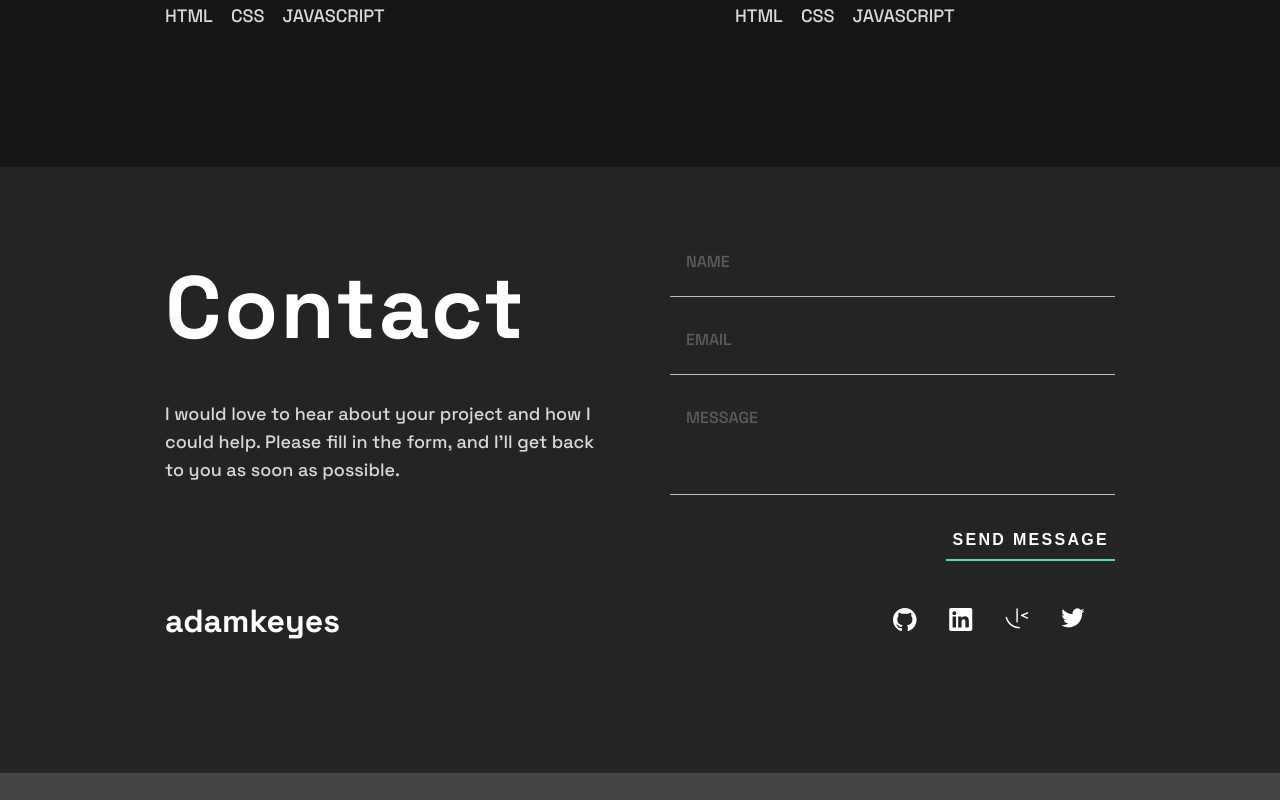
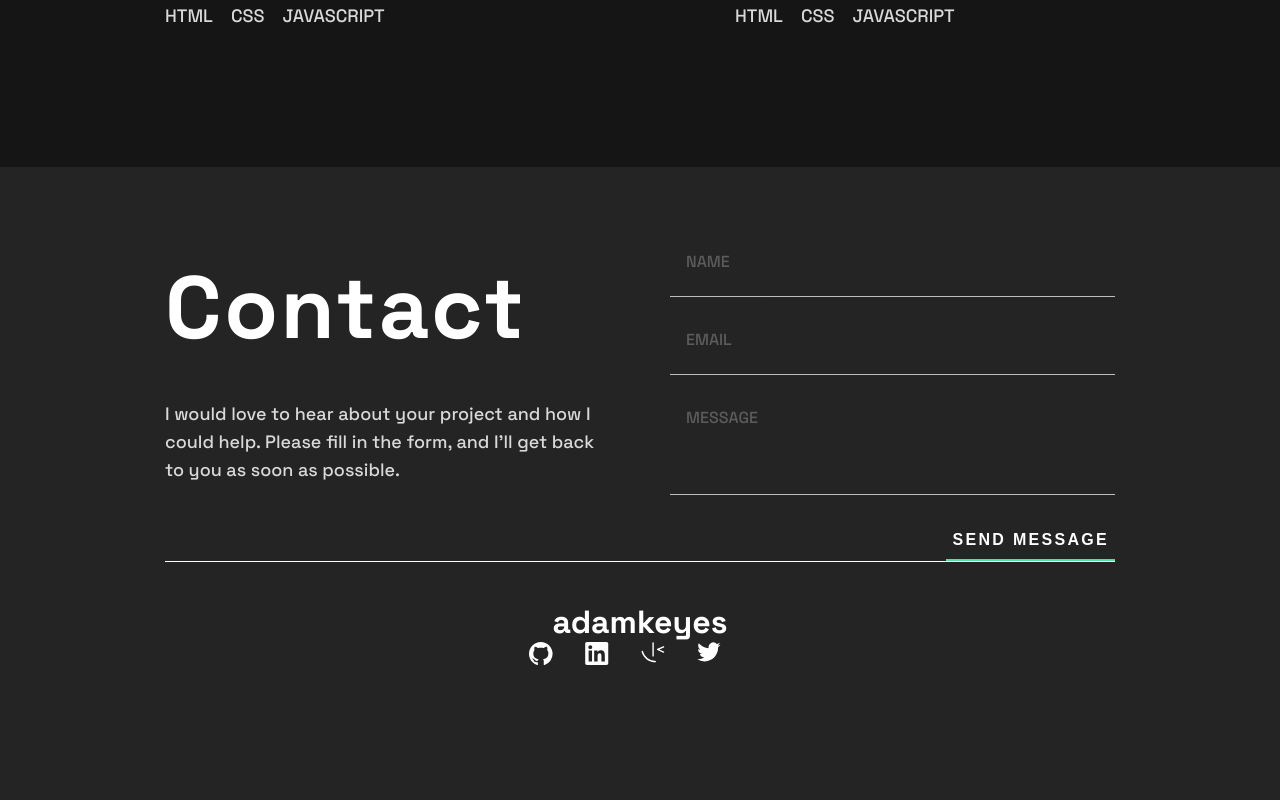
Before and after one commit to jakegodsall/developer-portfolio-frontend, a React (Vite) app: page / in a window 1280 px wide. Shown: the part 2982-3782 px from the top of the page. Before the commit the page ends 3755 px from the top, so only its background shows below. Built offline with nearby package versions, Linux system fonts and the light colour scheme.

Commit message:
added mobile layout to Footer component

```diff
--- a/src/components/Footer/Footer.jsx
+++ b/src/components/Footer/Footer.jsx
@@ -16,7 +16,7 @@
                 </div>
                 <Form />
             </div>
-            <Header />
+            <Header isFooter />
         </div>
     );
 };
--- a/src/components/Footer/Footer.module.scss
+++ b/src/components/Footer/Footer.module.scss
@@ -4,6 +4,10 @@
 
     @media only screen and (max-width: 1000px) {
         padding: 6rem 3rem 4rem;
+    }
+
+    @media only screen and (max-width: 600px) {
+        padding-inline: 1.6rem;
     }
 
     &_topRow {
@@ -13,18 +17,29 @@
         align-items: flex-start;
         justify-content: space-between;
         gap: 5rem;
+        border-bottom: 1px solid #fff;
 
         @media only screen and (max-width: 1000px) {
             flex-direction: column;
             align-items: center;
             text-align: center;
             width: 44.5rem;
-            margin-bottom: 9.2rem;
+            padding-bottom: 9.2rem;
+        }
+
+        @media only screen and (max-width: 600px) {
+            width: 100%;
+            padding-bottom: 8.7rem;
+            margin-bottom: 0;
         }
     }
 
     &_textContent {
         max-width: 44.5rem;
+
+        @media only screen and (max-width: 600px) {
+            max-width: auto;
+        }
     }
 
     &_title {
@@ -32,11 +47,20 @@
         margin: 0;
         margin-bottom: 3.6rem;
         letter-spacing: 0.25rem;
+
+        @media only screen and (max-width: 600px) {
+            font-size: 4rem;
+        }
     }
 
     &_description {
         color: hsla(0, 0%, 85%, 1);
         font-size: 1.8rem;
         line-height: 2.8rem;
+
+        @media only screen and (max-width: 600px) {
+            font-size: 1.6rem;
+            line-height: 2.6rem;
+        }
     }
 }
--- a/src/components/Form/Form.module.scss
+++ b/src/components/Form/Form.module.scss
@@ -6,6 +6,10 @@
     display: flex;
     flex-direction: column;
     gap: 3.2rem;
+
+    @media screen and (max-width: 600px) {
+        width: 100%;
+    }
 
     &_row {
         width: 100%;
@@ -49,6 +53,3 @@
         visibility: visible;
     }
 }
-
-.test {
-}
--- a/src/components/Form/TextAreaInput.module.scss
+++ b/src/components/Form/TextAreaInput.module.scss
@@ -3,6 +3,7 @@
 
 .textAreaInput {
     width: 100%;
+
     &_input {
         font-family: inherit;
         font-size: 1.6rem;
--- a/src/components/Header/Header.jsx
+++ b/src/components/Header/Header.jsx
@@ -5,9 +5,11 @@
 import LinkedIn from '../../assets/images/icon-linkedin.svg';
 import Twitter from '../../assets/images/icon-twitter.svg';
 
-const Header = () => {
+const Header = ({ isFooter }) => {
+    const headerClasses = isFooter ? `${styles.header} ${styles.header___footer}` : styles.header;
+
     return (
-        <div className={styles.header}>
+        <div className={headerClasses}>
             <p className={styles.header_name}>adamkeyes</p>
             <div className={styles.header_socials}>
                 {[GitHub, LinkedIn, FrontendMentor, Twitter].map((el, key) => {
--- a/src/components/Header/Header.module.scss
+++ b/src/components/Header/Header.module.scss
@@ -9,6 +9,10 @@
     @media only screen and (max-width: 1000px) {
         padding: 2.9rem 0;
         padding-left: 3.2rem;
+    }
+
+    @media only screen and (max-width: 600px) {
+        width: 100%;
     }
 
     &_name {
@@ -26,4 +30,8 @@
     &_socialItem {
         width: 2.4rem;
     }
+
+    &___footer {
+        flex-direction: column;
+    }
 }
--- a/src/components/Projects/ProjectList/ProjectList.module.scss
+++ b/src/components/Projects/ProjectList/ProjectList.module.scss
@@ -12,7 +12,8 @@
         justify-content: space-between;
         margin-bottom: 8rem;
 
-        @media only screen and (max-width: 1000px) {
+        @media only screen and (max-width: 600px) {
+            margin-inline: 1.6rem;
         }
     }
 
@@ -20,6 +21,11 @@
         margin: 0;
         font-size: 8.8rem;
         letter-spacing: -0.25rem;
+
+        @media screen and (max-width: 600px) {
+            font-size: 4rem;
+            letter-spacing: 0.15rem;
+        }
     }
 
     &_list {
```
